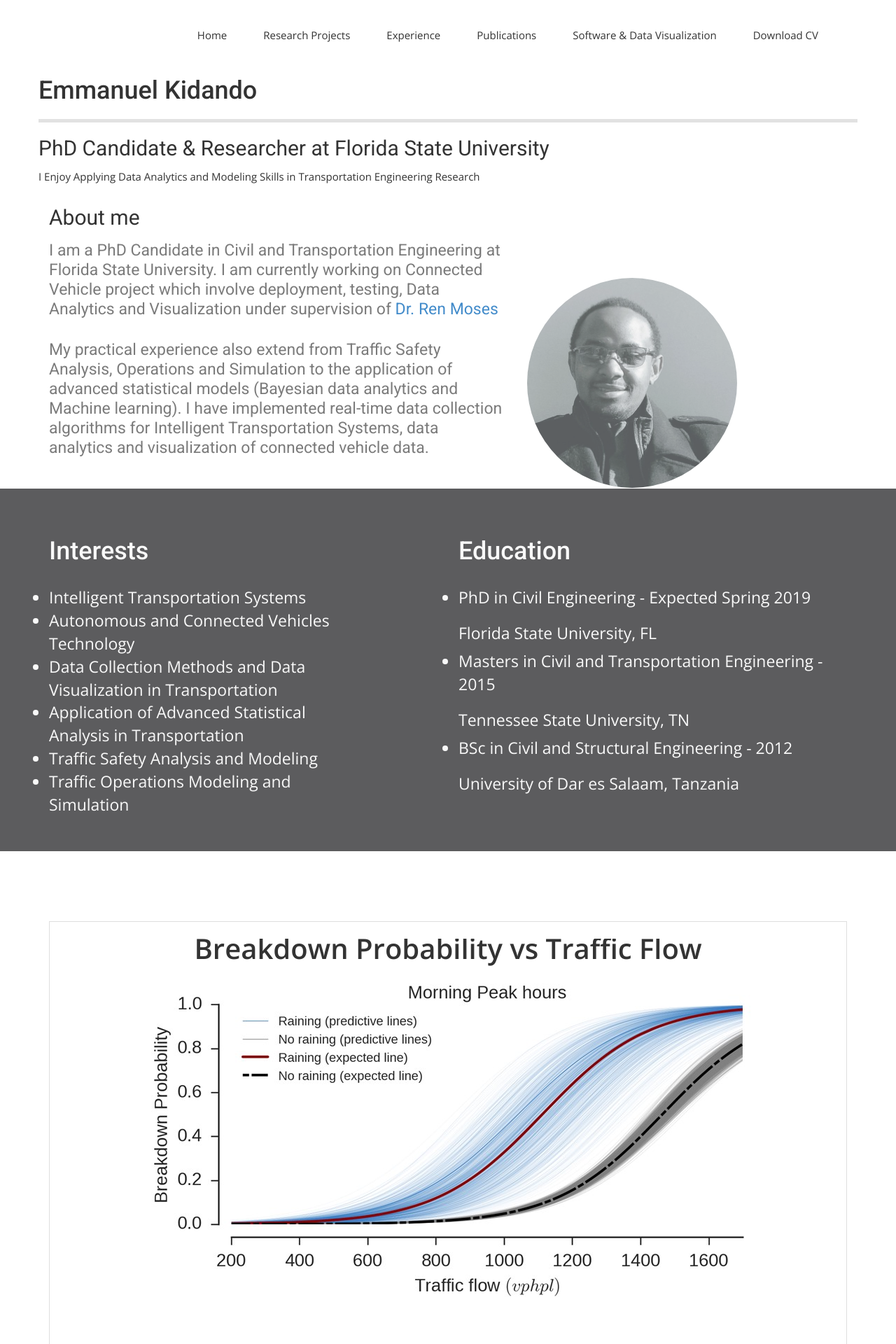
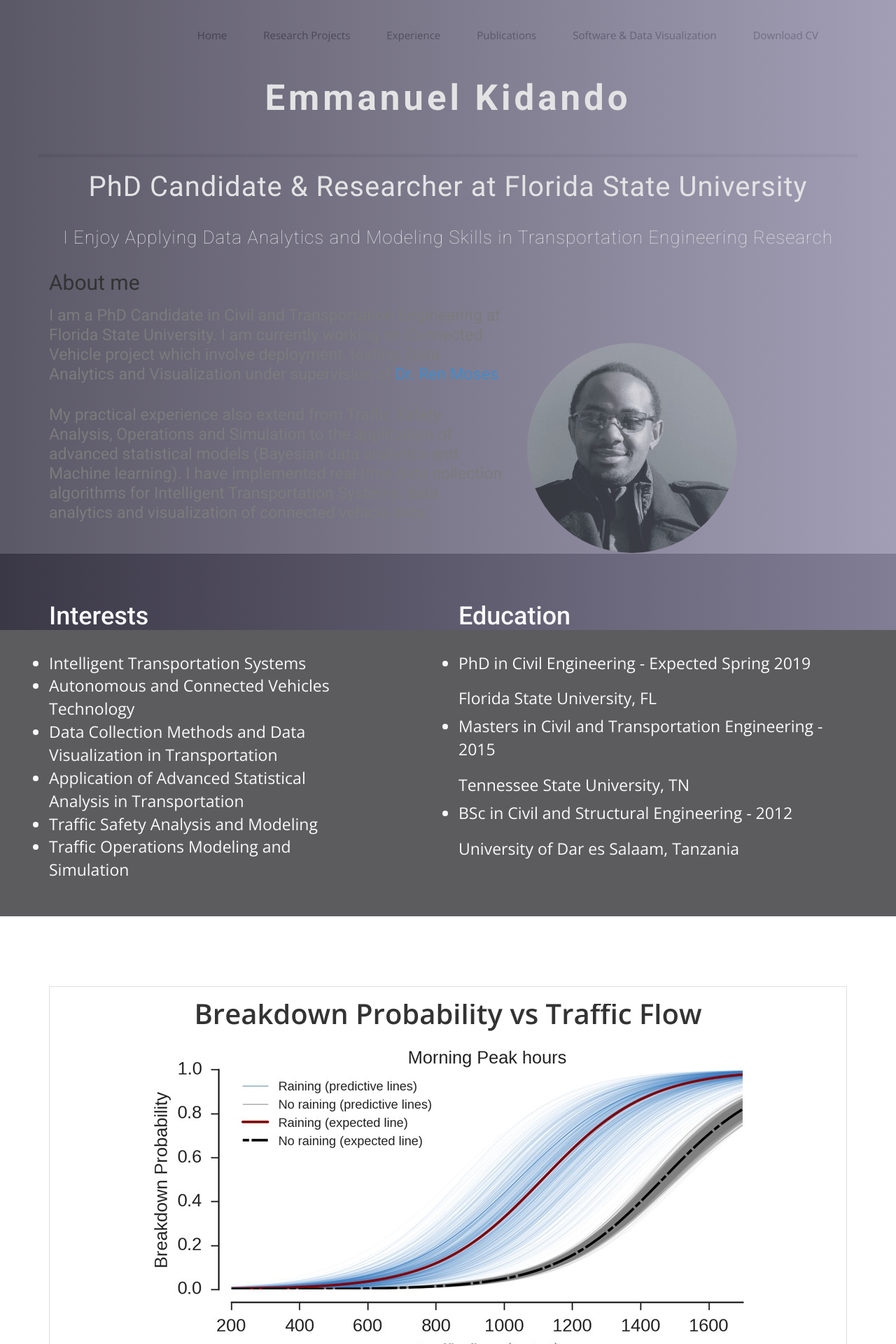
Before and after one commit to ekidando/Emma, a Jekyll site: the page built from index.html, in a window 1280 px wide. Shown: the top 1920 px of the page at 70% size. Built offline with Jekyll 4.4.1, drawn with Linux system fonts in a browser that asks for light colours; nearby versions of some CDN libraries; some web fonts are replaced.

Commit message:
Update airspace.css

```diff
--- a/css/airspace.css
+++ b/css/airspace.css
@@ -143,7 +143,7 @@ font header .navbar-default .navbar-nav li a:hover {
 
 }
 
-#Mainpage {
+#mainpag {
   background: url("../img/1.jpg") no-repeat;
   background-size: cover;
   background-attachment: fixed;
@@ -151,7 +151,7 @@ font header .navbar-default .navbar-nav li a:hover {
   padding: 200px 0 280px 0;
   position: relative;
 }
-#Mainpage:before {
+#mainpag:before {
   content: "";
   position: absolute;
   left: 0;
@@ -163,11 +163,11 @@ font header .navbar-default .navbar-nav li a:hover {
   background: linear-gradient(to left, #8b86a3, #322e40);
   opacity: 0.8;
 }
-#Mainpage .block {
+#mainpag .block {
   color: #E3E3E4;
   text-align: center;
 }
-#Mainpage .block h1 {
+#mainpag .block h1 {
   font-family: 'Roboto', sans-serif;
   font-weight: 100;
   font-size: 51px;
@@ -176,14 +176,14 @@ font header .navbar-default .navbar-nav li a:hover {
   padding-bottom: 30px;
   font-weight: bold;
 }
-#Mainpage .block h2 {
+#mainpag .block h2 {
   font-size: 40px;
   font-weight: 400;
   padding-bottom: 20px;
   font-family: 'Roboto', sans-serif;
   letter-spacing: 1px;
   }
-#Mainpage .block p {
+#mainpag .block p {
   font-size: 26px;
   line-height: 40px;
   font-family: 'Roboto', sans-serif;
```
